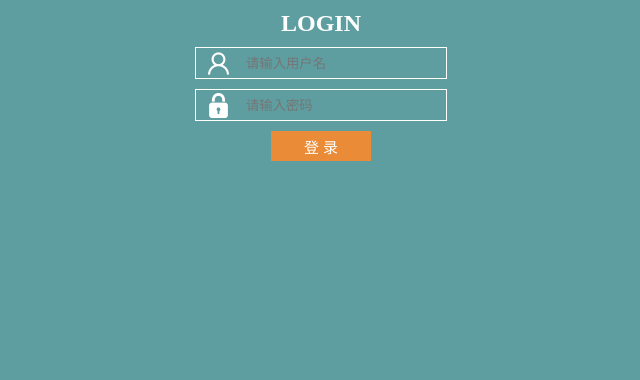
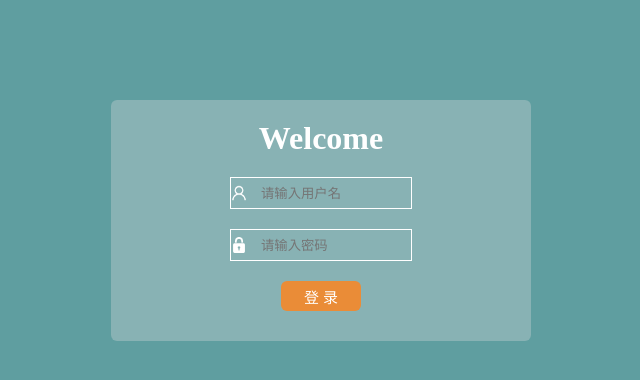
Before and after one commit to tutuchaoren22/DOM-UserLogin, a plain HTML site: page index.html in a window 1280 px wide. Shown: the whole page, without its empty margins (319-959 px from the left). Drawn offline with Linux system fonts and the light colour scheme.

Commit message:
[duyuqian] feat:complete the functions of all modules

```diff
--- a/index.html
+++ b/index.html
@@ -5,7 +5,7 @@
     <meta charset="UTF-8">
     <meta name="viewport" content="width=device-width, initial-scale=1.0">
     <meta http-equiv="X-UA-Compatible" content="ie=edge">
-    <title>Document</title>
+    <title>UserLogin</title>
     <link rel="stylesheet" type="text/css" href="./style/index.css">
     <script src="index.js"></script>
 </head>
@@ -13,17 +13,16 @@
 <body>
     <div class="content">
         <form>
-            <h2>LOGIN</h2>
+            <h1>Welcome</h1>
             <div>
                 <input class="username" type="text" name="username" id="username" placeholder="请输入用户名">
             </div>
             <div>
-                <input class="password" type="text" name="password" id="password" placeholder="请输入密码">
+                <input class="password" type="password" name="password" id="password" placeholder="请输入密码">
             </div>
             <div class="button">
                 <button id="login" type="button">登 录</button>
             </div>
-
         </form>
     </div>
 </body>
--- a/index.js
+++ b/index.js
@@ -1,13 +1,13 @@
 window.onload = function() {
     var buttonOfLogin = document.getElementById("login");
+    var userName = document.getElementById("username");
+    var passWord = document.getElementById("password");
     buttonOfLogin.onclick = function() {
-        var userName = document.getElementById("username");
-        var passWord = document.getElementById("password");
-        if (username.value == "123" && password.value == "123") {
+        if (userName.value == "123" && passWord.value == "123") {
             alert("登录成功！");
         } else {
-            alert("账号或者密码输入错误！");
-            password.value = '';
+            alert("账号或密码输入错误！");
+            passWord.value = '';
         }
     }
 }
--- a/style/index.css
+++ b/style/index.css
@@ -4,39 +4,49 @@
 }
 
 body {
-    background-color: RGB(95, 158, 160);
+    background-color: rgba(95, 158, 160);
     color: white;
 }
 
+.content {
+    position: relative;
+    width: 400px;
+    top: 100px;
+    margin: 0 auto;
+    background-color: rgba(224, 222, 222, 0.308);
+    border-radius: 6px;
+}
+
+h1,
 div {
+    padding: 10px;
     text-align: center;
-    margin: 10px;
 }
 
 input {
-    width: 200px;
+    width: 150px;
     height: 30px;
+    padding-left: 30px;
     border: 1px solid white;
-    padding-left: 50px;
 }
 
 .username {
     background: url("../image/user.png") no-repeat left;
-    background-position-x: 10px;
-    background-size: 10%;
+    background-size: 9%;
 }
 
 .password {
     background: url("../image/password.png") no-repeat left;
-    background-position-x: 10px;
-    background-size: 10%;
+    background-size: 9%;
 }
 
 button {
-    width: 100px;
+    width: 80px;
     height: 30px;
-    background-color: RGB(234, 140, 55);
+    margin-bottom: 10px;
     border: hidden;
+    border-radius: 6px;
     font-size: 15px;
     color: white;
+    background-color: rgba(234, 140, 55);
 }
```
